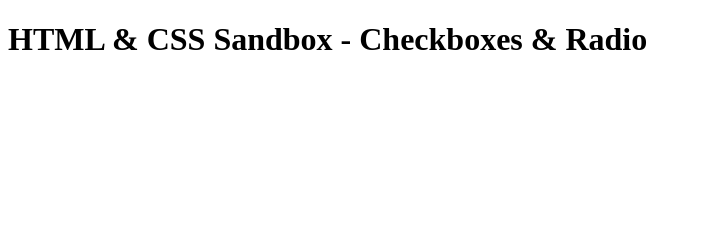
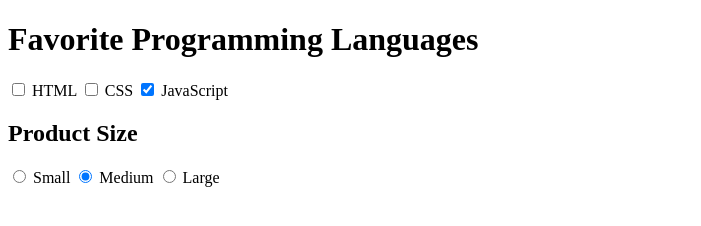
Before and after one commit to tobifotis/frontend-sandbox, a plain HTML site: page 02-forms-and-inputs/04-checkboxes-and-radio/index.html in a window 1280 px wide. Shown: the whole page, without its empty margins (0-701 px from the left). Drawn offline with Linux system fonts and the light colour scheme.

Commit message:
feat: add checkboxes and radio

```diff
--- a/02-forms-and-inputs/04-checkboxes-and-radio/index.html
+++ b/02-forms-and-inputs/04-checkboxes-and-radio/index.html
@@ -6,6 +6,40 @@
     <title>HTML & CSS Sandbox</title>
   </head>
   <body>
-    <h1>HTML & CSS Sandbox - Checkboxes & Radio</h1>
+    <h1>Favorite Programming Languages</h1>
+    <form>
+      <label for="html">
+        <input type="checkbox" name="languages" id="html" value="html" /> HTML
+      </label>
+      <label for="css">
+        <input type="checkbox" name="languages" id="css" value="css" /> CSS
+      </label>
+      <label for="javascript">
+        <input
+          type="checkbox"
+          name="languages"
+          id="javascript"
+          value="javascript"
+          checked
+        />
+        JavaScript
+      </label>
+    </form>
+
+    <h2>Product Size</h2>
+    <form>
+      <label for="small">
+        <input type="radio" name="size" id="small" value="small" />
+        Small
+      </label>
+      <label for="medium">
+        <input type="radio" name="size" id="medium" value="medium" checked/>
+        Medium
+      </label>
+      <label for="large">
+        <input type="radio" name="size" id="large" value="large" />
+        Large
+      </label>
+    </form>
   </body>
 </html>
```
